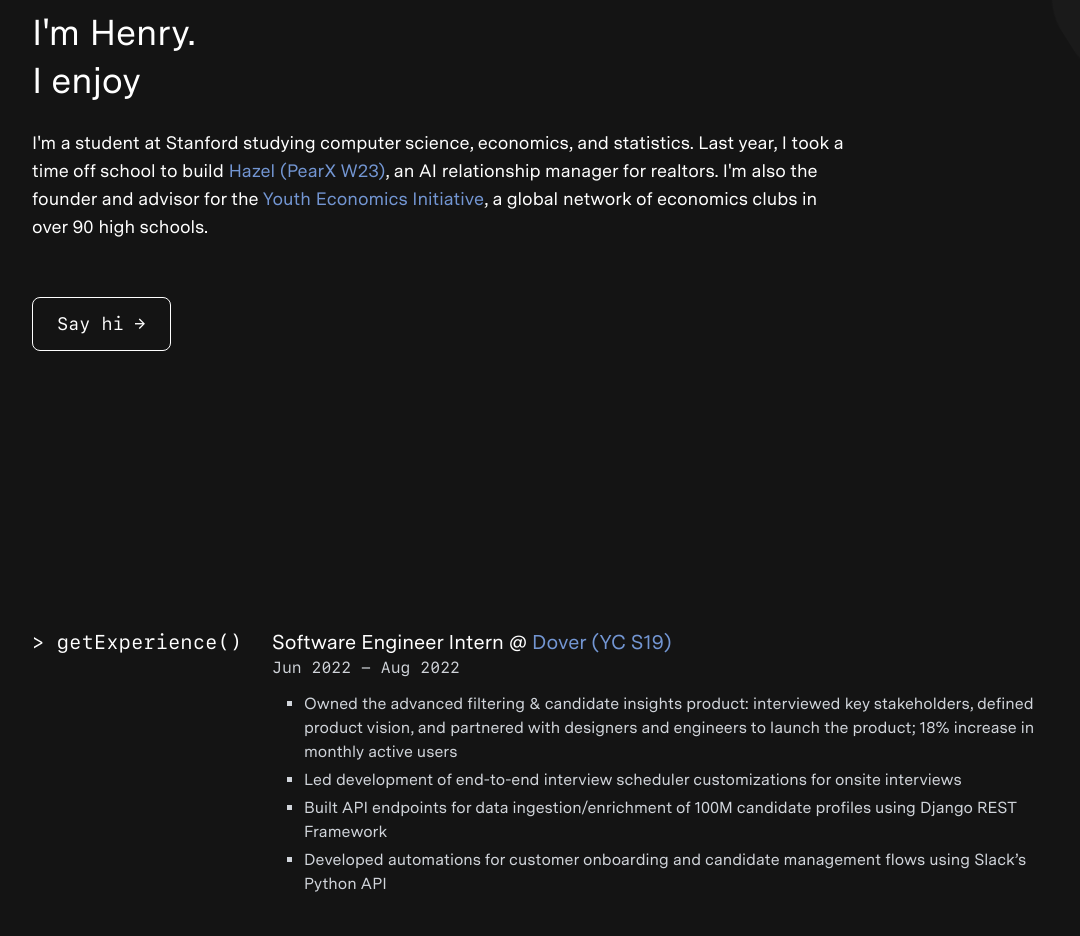
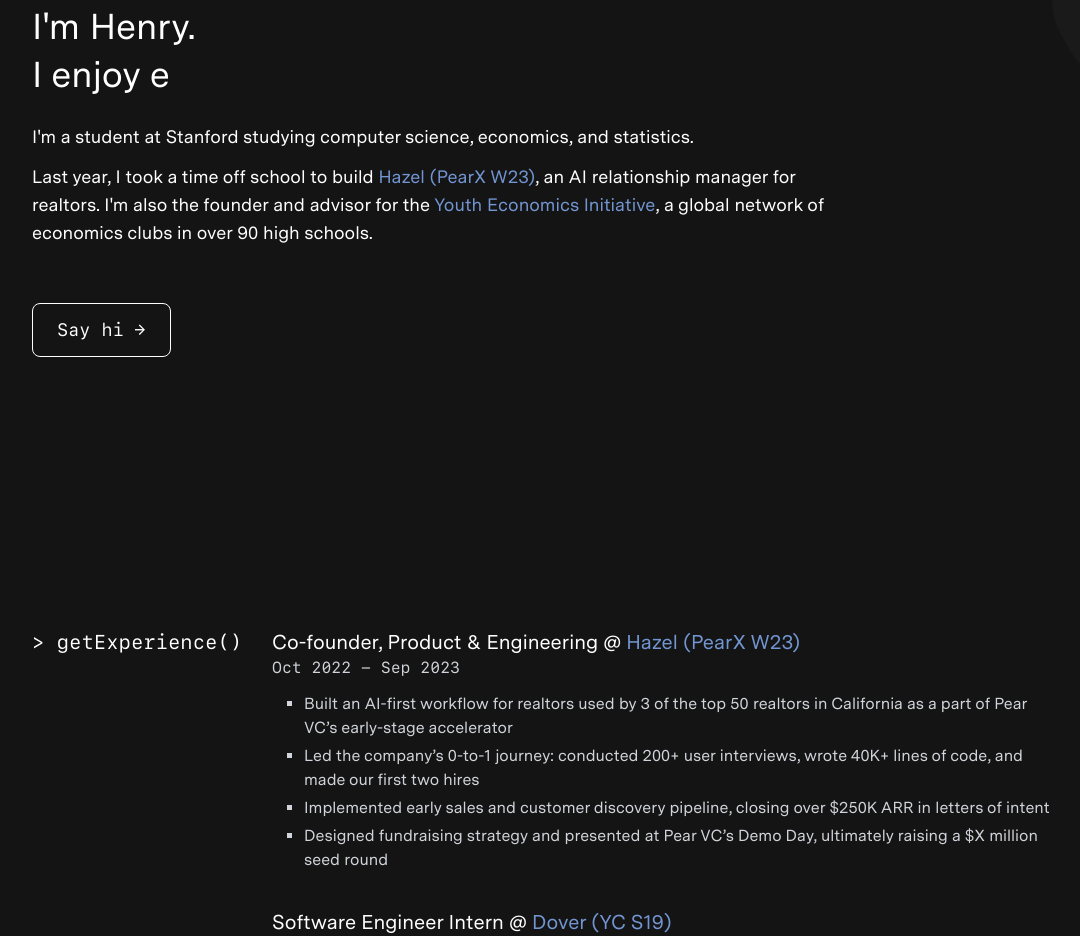
Before and after one commit to henryweng03/personal-site, a React (Create React App) app: page / in a window 1280 px wide. Shown: the part 220-1156 px from the top of the page, without its empty margins (96-1176 px from the left). Built offline with nearby package versions, Linux system fonts and the light colour scheme.

Commit message:
Add relevant experience

```diff
--- a/src/data/experienceData.json
+++ b/src/data/experienceData.json
@@ -1,4 +1,17 @@
 [
+  {
+    "title": "Co-founder, Product & Engineering",
+    "companyName": "Hazel (PearX W23)",
+    "companyLink": "https://www.meethazel.ai/",
+    "startDate": "Oct 2022",
+    "endDate": "Sep 2023",
+    "bullets": [
+      "Built an AI-first workflow for realtors used by 3 of the top 50 realtors in California as a part of Pear VC’s early-stage accelerator",
+      "Led the company’s 0-to-1 journey: conducted 200+ user interviews, wrote 40K+ lines of code, and made our first two hires",
+      "Implemented early sales and customer discovery pipeline, closing over $250K ARR in letters of intent",
+      "Designed fundraising strategy and presented at Pear VC’s Demo Day, ultimately raising a $X million seed round"
+    ]
+  },
   {
     "title": "Software Engineer Intern",
     "companyName": "Dover (YC S19)",
@@ -6,8 +19,8 @@
     "startDate": "Jun 2022",
     "endDate": "Aug 2022",
     "bullets": [
-      "Owned the advanced filtering & candidate insights product: interviewed key stakeholders, defined product vision, and partnered with designers and engineers to launch the product; 18% increase in monthly active users",
-      "Led development of end-to-end interview scheduler customizations for onsite interviews",
+      "Owned advanced filtering/insights for the candidate application review page: defined vision, wrote PRD, and collaborated with PMs, designers, and eng to launch the product, resulting in 18% increase in MAU for the feature",
+      "Led development of a fully customizable onsite interview scheduling tool, synced with Google Calendar",
       "Built API endpoints for data ingestion/enrichment of 100M candidate profiles using Django REST Framework",
       "Developed automations for customer onboarding and candidate management flows using Slack’s Python API"
     ]
@@ -31,8 +44,7 @@
     "startDate": "Jun 2021",
     "endDate": "Dec 2021",
     "bullets": [
-      "Contributed to Karl, an open-source framework for implementing differential privacy on IoT devices",
-      "Developed a RAPPOR-based differential privacy module using Rust for private user data aggregation",
+      "Developed a RAPPOR-based differential privacy module for private user data aggregation on smart home devices",
       "Implemented a node-ranking algorithm with TypeScript to revamp tree rendering in the Karl UI web application"
     ],
     "tag": "yei"
--- a/src/sections/hero.js
+++ b/src/sections/hero.js
@@ -51,8 +51,13 @@ const Hero = () => {
               <div className="flex mt-6 mx-6 sm:mx-0">
                 <p>
                   I'm a student at Stanford studying computer science,
-                  economics, and statistics. Last year, I took a time off school
-                  to build{" "}
+                  economics, and statistics.
+                </p>
+              </div>
+              <div className="flex mt-3 mx-6 sm:mx-0">
+                <p>
+                  {" "}
+                  Last year, I took a time off school to build{" "}
                   <a className="link" href="https://meethazel.ai/">
                     Hazel
                   </a>{" "}
```
